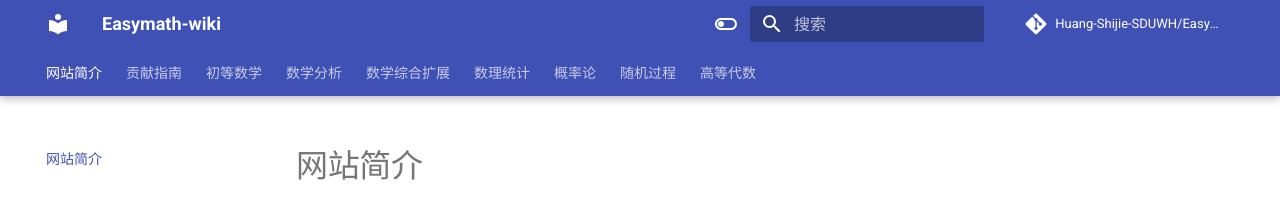
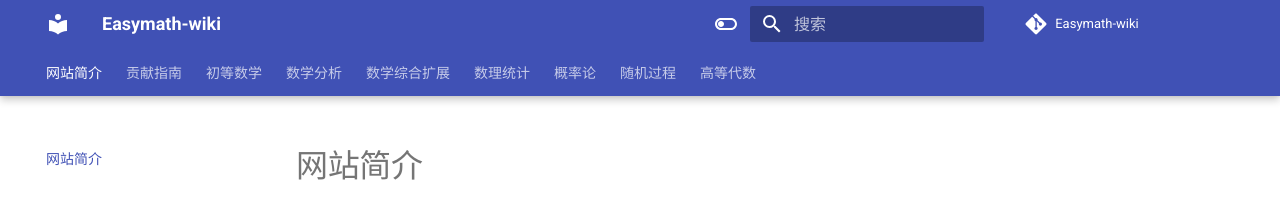
Before and after one commit to Easymath-wiki/Easymath-wiki, an MkDocs documentation site: the page built from docs/index.md, in a window 1280 px wide. Shown: the top 208 px of the page. Built offline with MkDocs 1.6.1 and Material for MkDocs 9.7.7, drawn with Linux system fonts in a browser that asks for light colours; comment, search, counter and statistics services are not loaded.

Commit message:
fix links

```diff
--- a/docs/index.md
+++ b/docs/index.md
@@ -4,6 +4,6 @@
 
 当今学界内卷化严重，恶性竞争屡见不鲜，而网络尚未有简洁明了的数学系本科知识教程类网站。本站源于社区，灵感来自于 [OI wiki](https://oi-wiki.org) 与 [CTF wiki](https://ctf-wiki.org)，秉持开源精神，希望能在巩固编辑者自身知识的同时，为遏止恶性竞争，倡导学术本质的探讨乐趣，发扬开源精神出一份力。
 
-此文档在 [Github](https://github.com/Huang-Shijie-SDUWH/Easymath-wiki/)上开源，任何人都可以提交自己的修改建议，想要进一步编辑此文档，请联系：admin@easymath-wiki.org。
+此文档在 [Github](https://github.com/Easymath-wiki/Easymath-wiki)上开源，任何人都可以提交自己的修改建议，想要进一步编辑此文档，请联系：admin@easymath-wiki.org。
 
 我们倡导有激情的写作，而不是从一味的死板地照搬课本内容，因为我们认为，这样的写作才是有价值，有色彩，能够给读者带来快速理解，并且引人入胜的。
--- a/mkdocs.yml
+++ b/mkdocs.yml
@@ -1,6 +1,6 @@
 site_name: Easymath-wiki
 site_url: https://easymath-wiki.com
-site_author: Humor
+site_author: easymath-wiki
 site_description: >-
   Know the things about math where you want to know immediately.
 
@@ -73,15 +73,15 @@
 extra:
   social:
     - icon: fontawesome/brands/github
-      link: https://github.com/Huang-Shijie-SDUWH/Easymath-wiki
+      link: https://github.com/Easymath-wiki/Easymath-wiki
   disqus:
   cusdis:
     host: https://cusdis.kxxt.tech
     lang: zh-cn
     app_id: 4cd3d461-7504-4788-8374-ac6df6d2cbb7
 
-repo_name: Huang-Shijie-SDUWH/Easymath-wiki
-repo_url: https://github.com/Huang-Shijie-SDUWH/Easymath-wiki
+repo_name: Easymath-wiki
+repo_url: https://github.com/Easymath-wiki/Easymath-wiki
 edit_uri: edit/master/docs
 
 extra_javascript:
```
